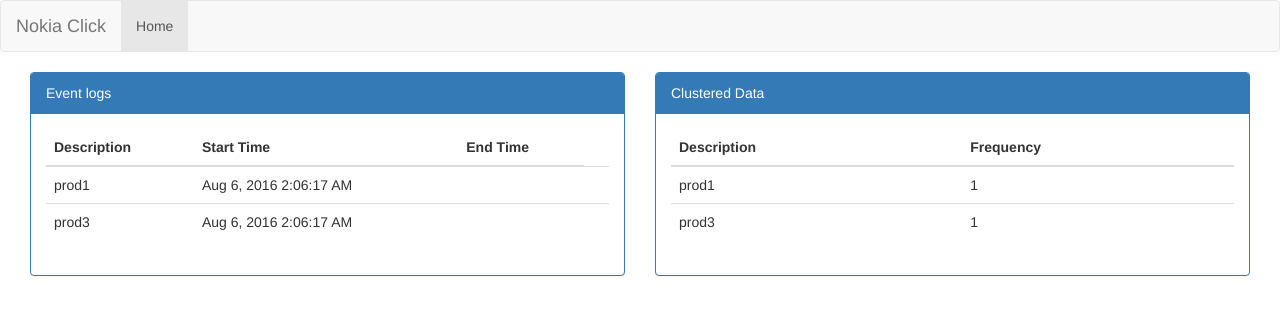
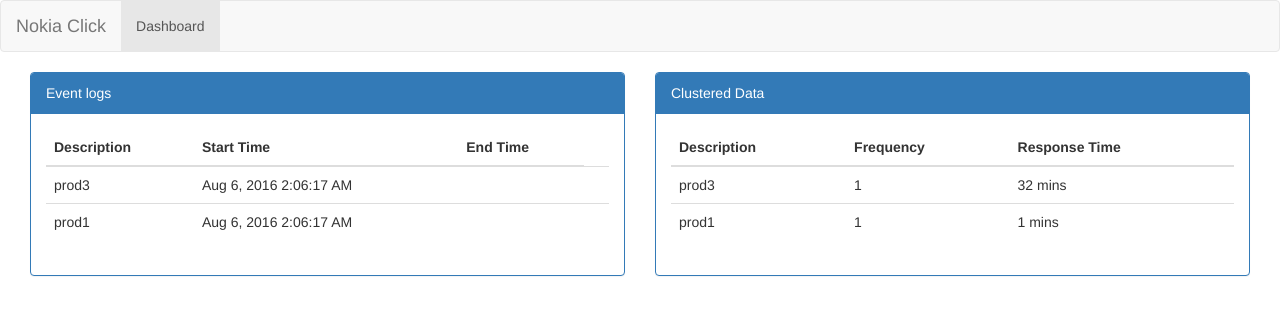
Before and after one commit to kdblitz/click, a website: page index.html in a window 1280 px wide. Drawn offline with nearby package versions, Linux system fonts and the light colour scheme.

Commit message:
Added mock analytics.

```diff
--- a/myapp.js
+++ b/myapp.js
@@ -28,7 +28,7 @@ module.component('dashboard', {
 		function readEvent(event) {
 			if (event.value === "1" && !this.currentStates[event.name]) {
 				this.currentStates[event.name] = {description:event.name, startTime:new Date()};
-				this.data.push(this.currentStates[event.name]);
+				this.data.unshift(this.currentStates[event.name]);
 			} else if (event.value === "0" && this.currentStates[event.name]) {
 				this.currentStates[event.name].endTime = new Date();
 				delete this.currentStates[event.name];
@@ -37,11 +37,11 @@ module.component('dashboard', {
 	}
 });
 
-module.component('reports', {
+module.component('eventLogs', {
 	bindings: {
 		'data': '<'
 	},
-	templateUrl: 'templates/reports.html'
+	templateUrl: 'templates/eventLogs.html'
 });
 
 module.component('clusterData', {
@@ -56,8 +56,16 @@ module.component('clusterData', {
 		}, cluster)
 
 		function cluster (newData) {
-			vm.clusteredData = _.groupBy(newData, function (item) {
+			var clusteredData = _.groupBy(newData, function (item) {
 				return item.description;
+			});
+			vm.clusteredData = _.map(clusteredData, function (cluster, key) {
+				console.log(arguments);
+				var analysis = {};
+				analysis.description = key;
+				analysis.length = cluster.length;
+				analysis.responseTime = _.random(1, 60) + ' mins';
+				return analysis;
 			});
 		}
 	}
--- a/templates/clusterData.html
+++ b/templates/clusterData.html
@@ -6,12 +6,14 @@
             <tr>
                 <th>Description</th>
                 <th>Frequency</th>
+                <th>Response Time</th>
             </tr>
             </thead>
             <tbody>
-            <tr ng-repeat="(description, cluster) in $ctrl.clusteredData">
-                <td>{{description}}</td>
+            <tr ng-repeat="cluster in $ctrl.clusteredData">
+                <td>{{cluster.description}}</td>
                 <td>{{cluster.length}}</td>
+                <td>{{cluster.responseTime}}</td>
             </tr>
             </tbody>
         </table>
--- a/templates/dashboard.html
+++ b/templates/dashboard.html
@@ -1,6 +1,6 @@
 <div class="container-fluid">
     <div class="col-md-6">
-        <reports data="$ctrl.data"></reports>
+        <event-logs data="$ctrl.data"></event-logs>
     </div>
     <div class="col-md-6">
         <cluster-data data="$ctrl.data"></cluster-data>
--- a/templates/navbar.html
+++ b/templates/navbar.html
@@ -14,7 +14,7 @@
 	<!-- Collect the nav links, forms, and other content for toggling -->
 	<div class="collapse navbar-collapse" id="bs-example-navbar-collapse-1">
 	  <ul class="nav navbar-nav">
-		<li class="active"><a href="#">Home</a></li>
+		<li class="active"><a href="#">Dashboard</a></li>
 	  </ul>
 	</div><!-- /.navbar-collapse -->
   </div><!-- /.container-fluid -->
```
Also changed, not shown: templates/eventLogs.html (renamed from templates/reports.html).
